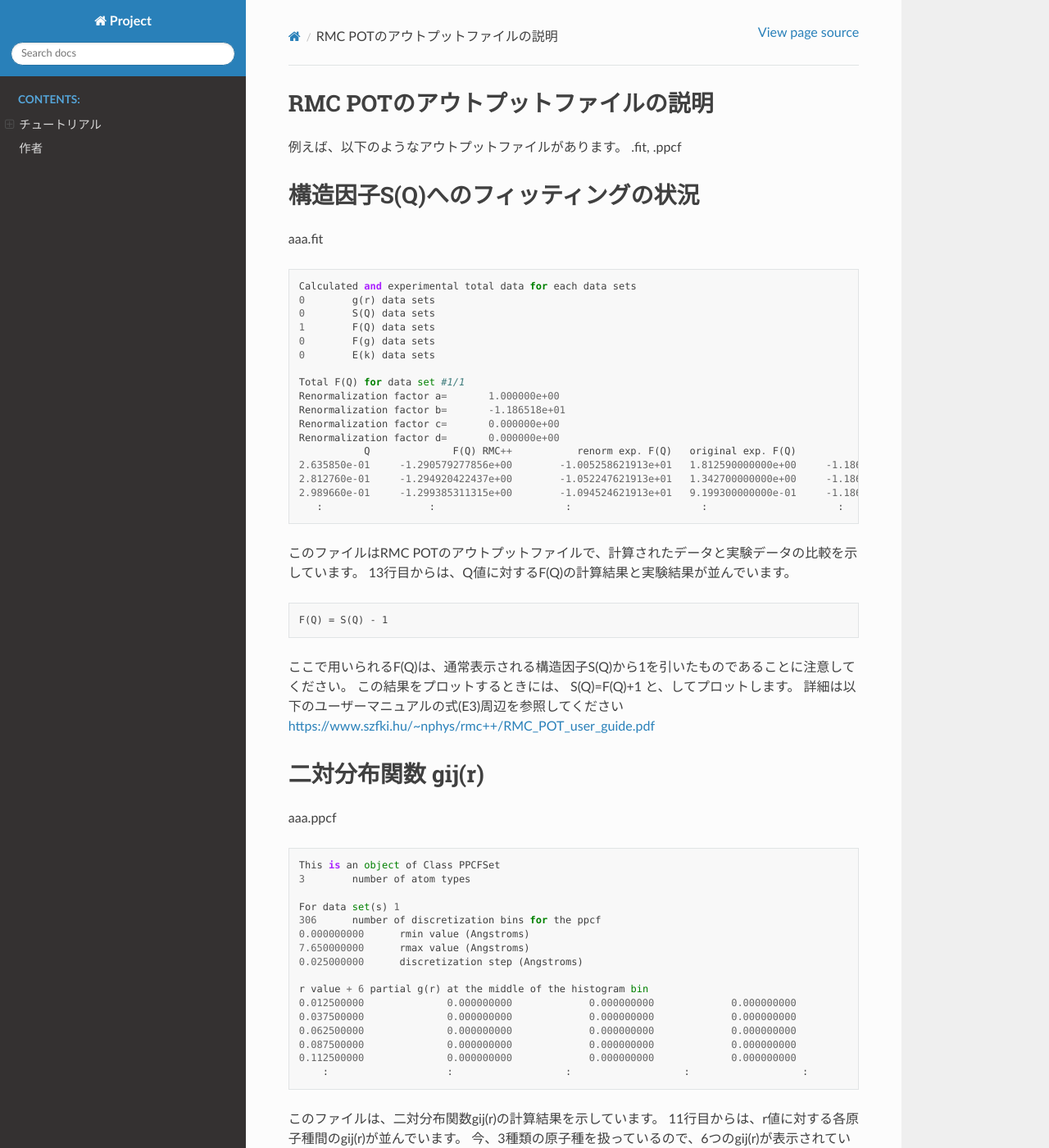
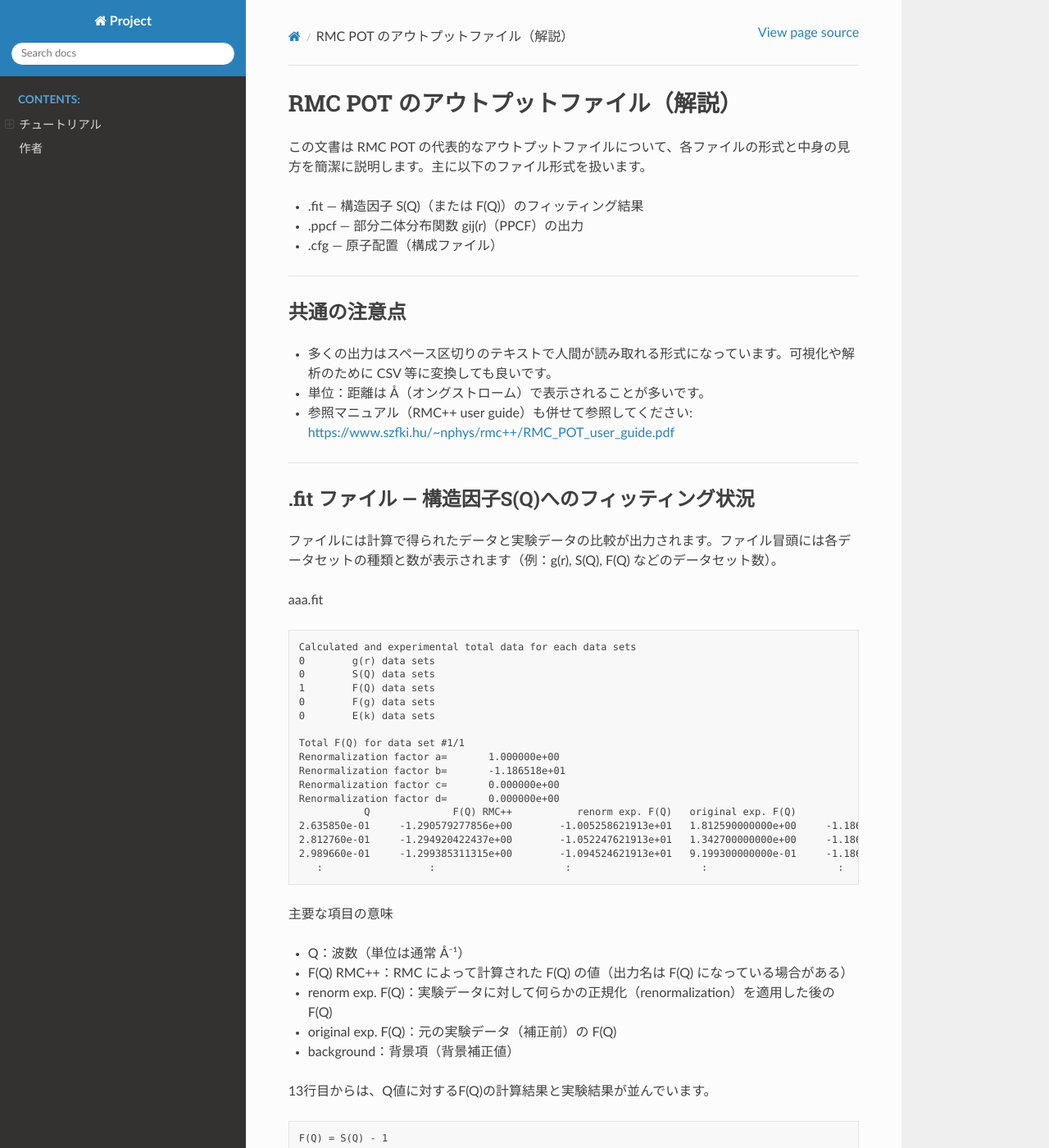
Before and after one commit to ohara-lab-su/rmc_dft, a Sphinx documentation site: the page built from docs/tutorials/rmcpot_output_explained.md, in a window 1280 px wide and 1400 px high. Shown: the whole window at 82% size. Built offline with Sphinx 7.4.7 and the Read the Docs theme 3.1.0, drawn with Linux system fonts in a browser that asks for light colours; pages that are not in the unit, such as notebooks, are missing from menus; some of the changed text lies outside the part shown.

Commit message:
Revise RMC POT output file documentation
Updated the explanation of RMC POT output files, including details on file formats and common notes. Added specific sections for .fit files and their contents.

````diff
--- a/docs/tutorials/rmcpot_output_explained.md
+++ b/docs/tutorials/rmcpot_output_explained.md
@@ -1,11 +1,27 @@
-# RMC POTのアウトプットファイルの説明
+# RMC POT のアウトプットファイル（解説）
 
-例えば、以下のようなアウトプットファイルがあります。
-.fit, .ppcf
+この文書は RMC POT の代表的なアウトプットファイルについて、各ファイルの形式と中身の見方を簡潔に説明します。主に以下のファイル形式を扱います。
 
-# 構造因子S(Q)へのフィッティングの状況
+- .fit — 構造因子 S(Q)（または F(Q)）のフィッティング結果
+- .ppcf — 部分二体分布関数 gij(r)（PPCF）の出力
+- .cfg — 原子配置（構成ファイル）
+
+---
+
+## 共通の注意点
+- 多くの出力はスペース区切りのテキストで人間が読み取れる形式になっています。可視化や解析のために CSV 等に変換しても良いです。
+- 単位：距離は Å（オングストローム）で表示されることが多いです。
+- 参照マニュアル（RMC++ user guide）も併せて参照してください: https://www.szfki.hu/~nphys/rmc++/RMC_POT_user_guide.pdf
+
+---
+
+
+## .fit ファイル — 構造因子S(Q)へのフィッティング状況
+
+ファイルには計算で得られたデータと実験データの比較が出力されます。ファイル冒頭には各データセットの種類と数が表示されます（例：g(r), S(Q), F(Q) などのデータセット数）。
+
 aaa.fit
-```{code}
+```text
 Calculated and experimental total data for each data sets
 0	 g(r) data sets
 0	 S(Q) data sets
@@ -24,7 +40,15 @@ Renormalization factor d=	0.000000e+00
 2.989660e-01	 -1.299385311315e+00	    -1.094524621913e+01	  9.199300000000e-01	 -1.186517621913e+01
    :                  :                      :                      :                      :
 ```
-このファイルはRMC POTのアウトプットファイルで、計算されたデータと実験データの比較を示しています。
+
+主要な項目の意味
+- Q：波数（単位は通常 Å⁻¹）
+- F(Q) RMC++：RMC によって計算された F(Q) の値（出力名は F(Q) になっている場合がある）
+- renorm exp. F(Q)：実験データに対して何らかの正規化（renormalization）を適用した後の F(Q)
+- original exp. F(Q)：元の実験データ（補正前）の F(Q)
+- background：背景項（背景補正値）
+
+
 13行目からは、Q値に対するF(Q)の計算結果と実験結果が並んでいます。
 ```math
 F(Q) = S(Q) - 1
@@ -33,6 +57,9 @@ F(Q) = S(Q) - 1
 この結果をプロットするときには、
 S(Q)=F(Q)+1
 と、してプロットします。
+
+
+
 詳細は以下のユーザーマニュアルの式(E3)周辺を参照してください
 https://www.szfki.hu/~nphys/rmc++/RMC_POT_user_guide.pdf
 
````
